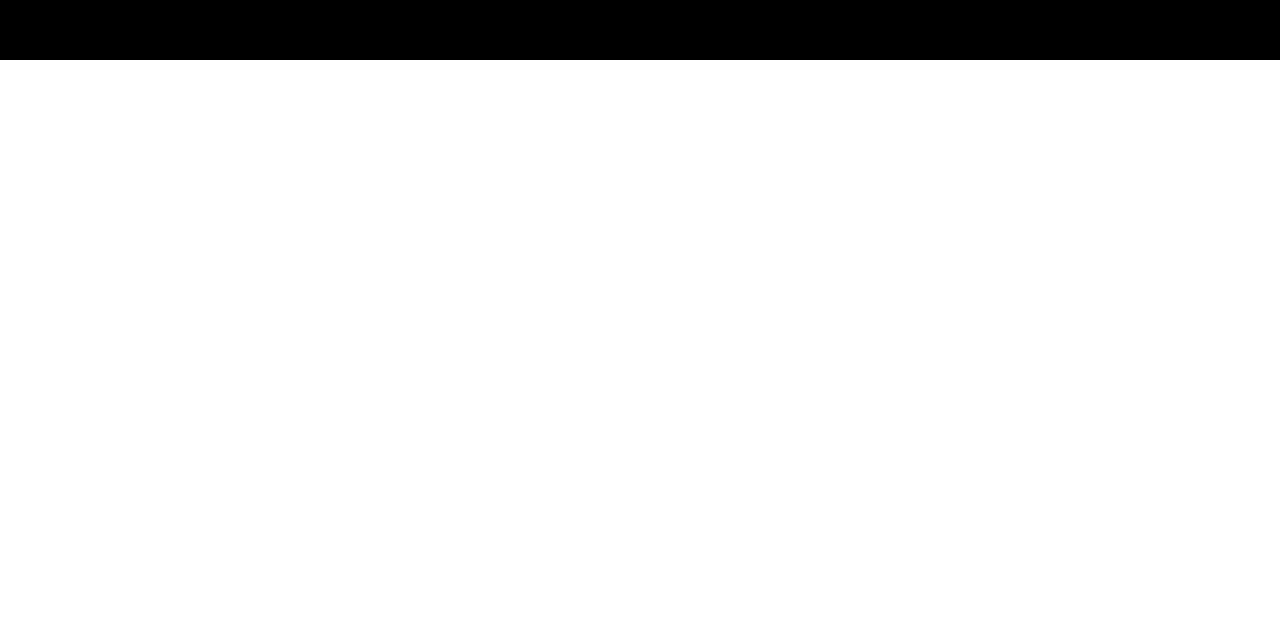
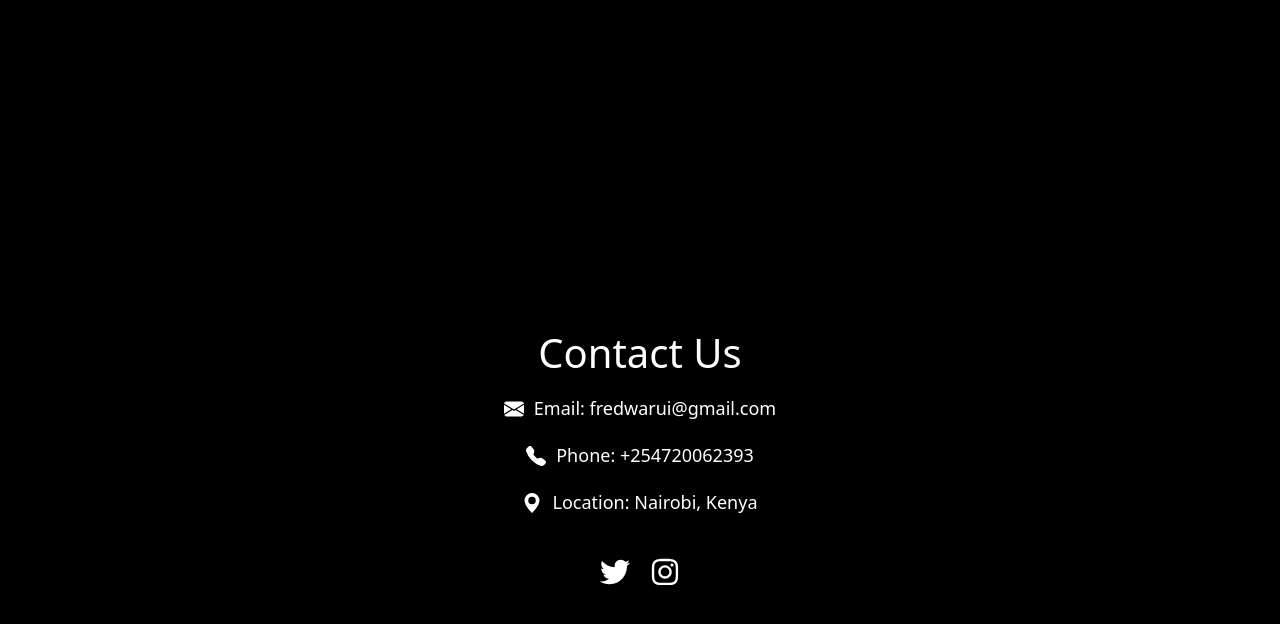
Before and after one commit to Johnronnie254/fred_portfolio, a React (Create React App) app: page / in a window 1280 px wide. Shown: the part 1560-2184 px from the top of the page. Before the commit the page ends 1620 px from the top, so only its background shows below. Built offline with nearby package versions, Linux system fonts and the light colour scheme.

Commit message:
updated app js

```diff
--- a/src/App.js
+++ b/src/App.js
@@ -2,14 +2,14 @@
 import React from 'react';
 import Home from './Home';
 import AboutUs from './Aboutus';
-import contact from './Contact'
+import Contact from './Contact'
 
 function App() {
   return (
     <div className="App">
       <Home />
       <AboutUs />
-      <contact />
+      <Contact />
     </div>
   );
 }
```
